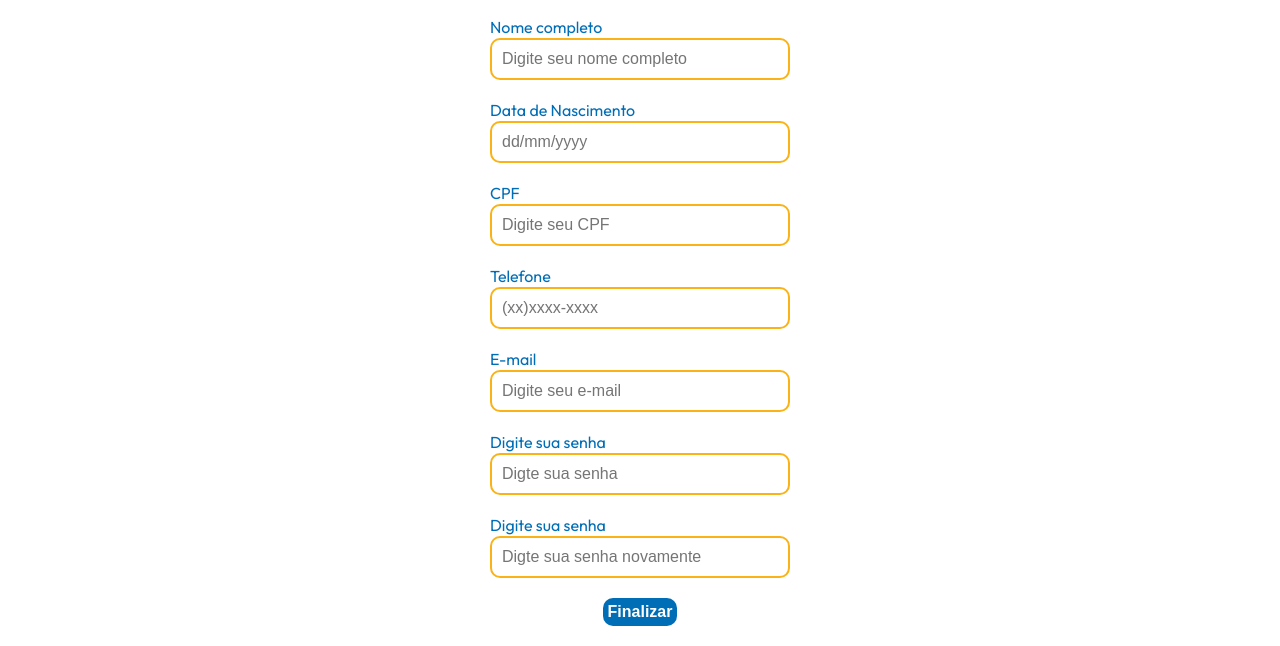
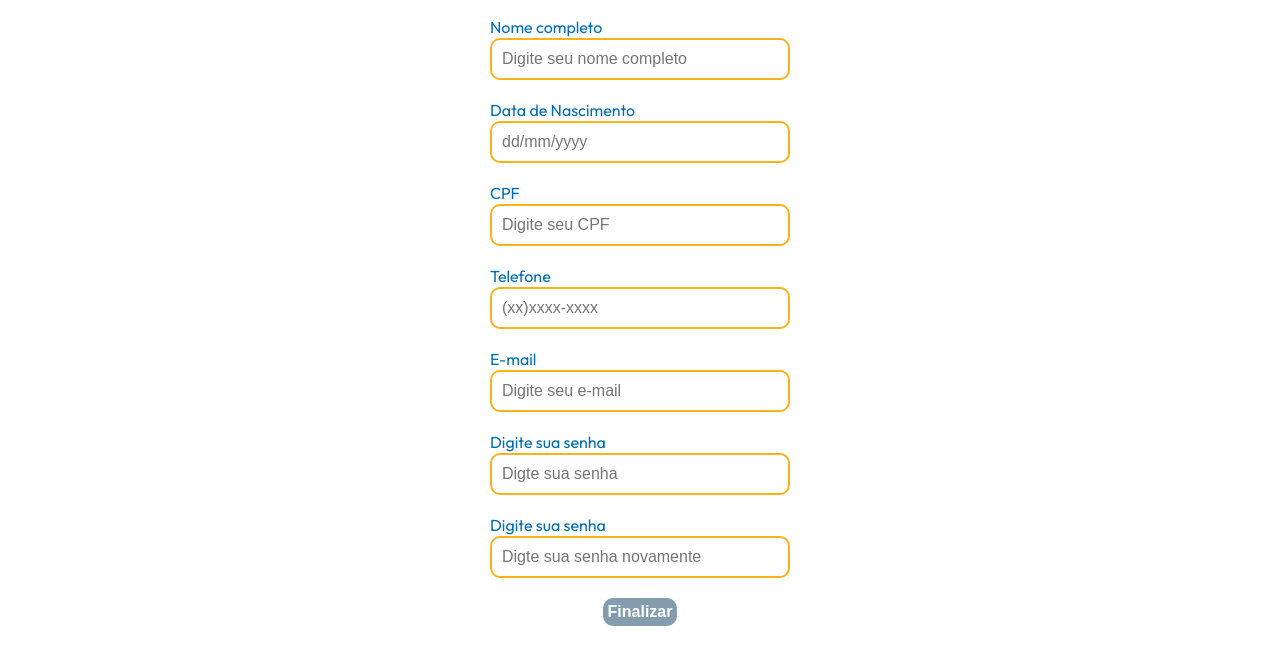
Before and after one commit to DiegoCostaCode/Hapvida-NotreDame, a plain HTML site: page login.html in a window 1280 px wide. Shown: the part 291-937 px from the top of the page. Drawn offline with Linux system fonts and the light colour scheme.

Commit message:
testando se essta tudo okay

```diff
--- a/stylesheet/main.css
+++ b/stylesheet/main.css
@@ -425,7 +425,7 @@ body > footer > div > .itens-suporte > .canais-de-atendimento2
 
 .formulario-cadastro > button
 {
-    background-color: #006EB6 ;
+    background-color: #839daf ;
     border:none;
     color: white;
     padding: 5px;
```
